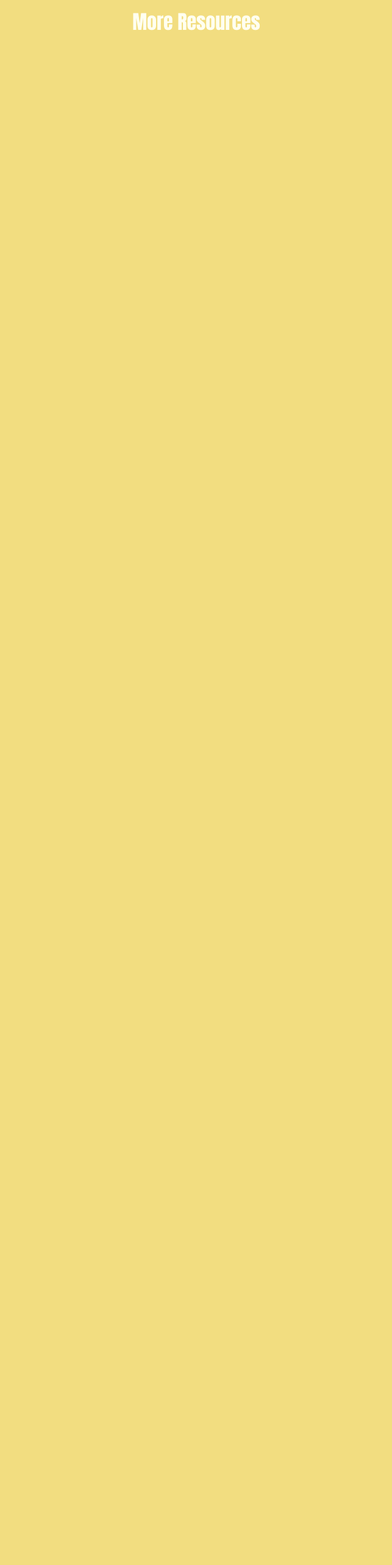
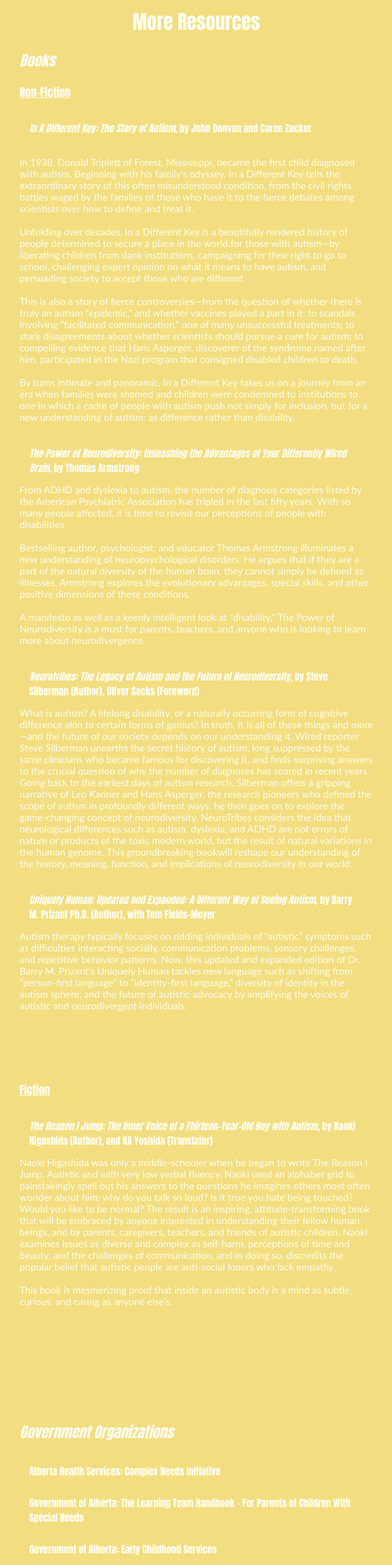
Before and after one commit to htntang/everychildplays, a React (Create React App) app in the folder client/: page /resources in a window 1280 px wide. Shown: the part 163-2729 px from the top of the page at 61% size, without its empty margins (318-961 px from the left). Before the commit the page ends 800 px from the top, so only its background shows below. Built offline with nearby package versions, Linux system fonts and the light colour scheme.

Commit message:
updated the resources page with book links

```diff
--- a/client/src/App.css
+++ b/client/src/App.css
@@ -34,7 +34,7 @@ header{
   font-family:Impact, Haettenschweiler, 'Arial Narrow Bold', sans-serif
 }
 
-ul {
+ul.navbar{
   list-style-type: none;
   margin: 0;
   padding: 0;
@@ -49,7 +49,6 @@ li {
 li a {
   display: block;
   color: #fffff0;
-  text-align: center;
   padding: 14px 16px;
   text-decoration: none;
 }
@@ -172,3 +171,18 @@ div.about-us-img{
   margin-left:auto;
   margin-right:auto
 }
+
+ul.gov-org{
+background-color: none;
+align-items:left;
+}
+
+ul.books{
+  background-color: none;
+  align-items:left;
+}
+
+div.book-summary{
+  align-items:left;
+  font-family:'Trebuchet MS', 'Lucida Sans Unicode', 'Lucida Grande', 'Lucida Sans', Arial, sans-serif
+}
--- a/client/src/Pages/Resources.js
+++ b/client/src/Pages/Resources.js
@@ -1,5 +1,79 @@
 export default function Resources() {
     return(
+        <>
         <h1>More Resources</h1>
+
+        <h2><b><i>Books</i></b></h2>
+        <h3><u>Non-Fiction</u></h3>
+        <ul className="books">
+            <li><a href="https://a.co/d/1CE4vsb"><i>In A Different Key: The Story of Autism</i>, by <b>John Donvan and Caren Zucker</b></a></li>
+                <br></br>
+                <br></br>
+                <br></br>
+                <div className="book-summary">In 1938, Donald Triplett of Forest, Mississippi, became the first child diagnosed with autism. Beginning with his family’s odyssey, In a Different Key tells the extraordinary story of this often misunderstood condition, from the civil rights battles waged by the families of those who have it to the fierce debates among scientists over how to define and treat it.
+                <br></br>
+                <br></br>
+                Unfolding over decades, In a Different Key is a beautifully rendered history of people determined to secure a place in the world for those with autism—by liberating children from dank institutions, campaigning for their right to go to school, challenging expert opinion on what it means to have autism, and persuading society to accept those who are different.
+                <br></br>
+                <br></br>
+                This is also a story of fierce controversies—from the question of whether there is truly an autism “epidemic,” and whether vaccines played a part in it; to scandals involving “facilitated communication,” one of many unsuccessful treatments; to stark disagreements about whether scientists should pursue a cure for autism; to compelling evidence that Hans Asperger, discoverer of the syndrome named after him, participated in the Nazi program that consigned disabled children to death.
+                <br></br>
+                <br></br>
+                By turns intimate and panoramic, In a Different Key takes us on a journey from an era when families were shamed and children were condemned to institutions to one in which a cadre of people with autism push not simply for inclusion, but for a new understanding of autism: as difference rather than disability.</div>
+                <br></br>
+            <li><a href="https://a.co/d/9nMx6dk"><i>The Power of Neurodiversity: Unleashing the Advantages of Your Differently Wired Brain</i>, by <b>Thomas Armstrong</b></a></li>
+            <div className="book-summary">From ADHD and dyslexia to autism, the number of diagnosis categories listed by the American Psychiatric Association has tripled in the last fifty years. With so many people affected, it is time to revisit our perceptions of people with disabilities.
+                <br></br>
+                <br></br>
+                Bestselling author, psychologist, and educator Thomas Armstrong illuminates a new understanding of neuropsychological disorders. He argues that if they are a part of the natural diversity of the human brain, they cannot simply be defined as illnesses. Armstrong explores the evolutionary advantages, special skills, and other positive dimensions of these conditions.
+                <br></br>
+                <br></br>
+                A manifesto as well as a keenly intelligent look at "disability," The Power of Neurodiversity is a must for parents, teachers, and anyone who is looking to learn more about neurodivergence.</div>
+                <br></br>
+            <li><a href="https://a.co/d/h53ZXnB"><i>Neurotribes: The Legacy of Autism and the Future of Neurodiversity</i>, by <b>Steve Silberman (Author), Oliver Sacks (Foreword)</b></a></li>
+                <br></br>
+                <br></br>
+                <br></br>
+                <div className="book-summary">What is autism? A lifelong disability, or a naturally occurring form of cognitive difference akin to certain forms of genius? In truth, it is all of these things and more—and the future of our society depends on our understanding it. Wired reporter Steve Silberman unearths the secret history of autism, long suppressed by the same clinicians who became famous for discovering it, and finds surprising answers to the crucial question of why the number of diagnoses has soared in recent years.  Going back to the earliest days of autism research, Silberman offers a gripping narrative of Leo Kanner and Hans Asperger, the research pioneers who defined the scope of autism in profoundly different ways; he then goes on to explore the game-changing concept of neurodiversity. NeuroTribes considers the idea that neurological differences such as autism, dyslexia, and ADHD are not errors of nature or products of the toxic modern world, but the result of natural variations in the human genome. This groundbreaking bookwill reshape our understanding of the history, meaning, function, and implications of neurodiversity in our world.</div>
+                <br></br>
+            <li><a href="https://a.co/d/6povSPC"><i>Uniquely Human: Updated and Expanded: A Different Way of Seeing Autism</i>, by <b>Barry M. Prizant Ph.D. (Author), with Tom Fields-Meyer</b></a></li>
+                <br></br>
+                <br></br>
+                <br></br>
+                <div className="book-summary">Autism therapy typically focuses on ridding individuals of “autistic” symptoms such as difficulties interacting socially, communication problems, sensory challenges, and repetitive behavior patterns. Now, this updated and expanded edition of Dr. Barry M. Prizant’s Uniquely Human tackles new language such as shifting from “person-first language” to “identity-first language,” diversity of identity in the autism sphere, and the future of autistic advocacy by amplifying the voices of autistic and neurodivergent individuals.</div>
+                <br></br>
+        </ul>
+
+        <br></br>
+        <br></br>
+        <br></br>
+
+        <h3><u>Fiction</u></h3>
+        <ul className="books">
+        <li><a href="https://a.co/d/4i5TBeN"><i>The Reason I Jump: The Inner Voice of a Thirteen-Year-Old Boy with Autism</i>, by <b>Naoki Higashida (Author), and KA Yoshida (Translator)</b></a></li>
+                <br></br>
+                <br></br>
+                <br></br>
+                <div className="book-summary">Naoki Higashida was only a middle-schooler when he began to write The Reason I Jump. Autistic and with very low verbal fluency, Naoki used an alphabet grid to painstakingly spell out his answers to the questions he imagines others most often wonder about him: why do you talk so loud? Is it true you hate being touched? Would you like to be normal? The result is an inspiring, attitude-transforming book that will be embraced by anyone interested in understanding their fellow human beings, and by parents, caregivers, teachers, and friends of autistic children. Naoki examines issues as diverse and complex as self-harm, perceptions of time and beauty, and the challenges of communication, and in doing so, discredits the popular belief that autistic people are anti-social loners who lack empathy.
+                <br></br>
+                <br></br>
+                This book is mesmerizing proof that inside an autistic body is a mind as subtle, curious, and caring as anyone else's.</div>
+                <br></br>
+            <li><a href=""></a></li><br></br>
+            <li><a href=""></a></li><br></br>
+            <li><a href=""></a></li><br></br>
+        </ul>
+
+        <br></br>
+        <br></br>
+        <br></br>
+
+        <h2><i>Government Organizations</i></h2>
+        <ul className="gov-org">
+            <li><a href="https://www.albertahealthservices.ca/info/page9213.aspx">Alberta Health Services: Complex Needs Initiative</a></li><br></br>
+            <li><a href="https://open.alberta.ca/dataset/99300e43-430d-4d64-b59c-2ee83c20d6d8/resource/70d68fa4-93bb-457d-8646-42f9c29b9b14/download/learning-team-handbook-for-parents.pdf">Government of Alberta: The Learning Team Handbook - For Parents of Children With Special Needs</a></li><br></br>
+            <li><a href="https://www.alberta.ca/education-guide-early-childhood-services.aspx">Government of Alberta: Early Childhood Services</a></li><br></br>
+        </ul>
+        </>
     );
 }
--- a/client/src/Pages/navbar.js
+++ b/client/src/Pages/navbar.js
@@ -1,6 +1,6 @@
 export default function Navbar() {
     return<nav className="navbar">
-        <ul>
+        <ul className="navbar">
             <li><a href="/">Home</a></li>
             <li><a href="/search">Search Playgrounds</a></li>
             <li><a href="/map">Playground Map</a></li>
```
